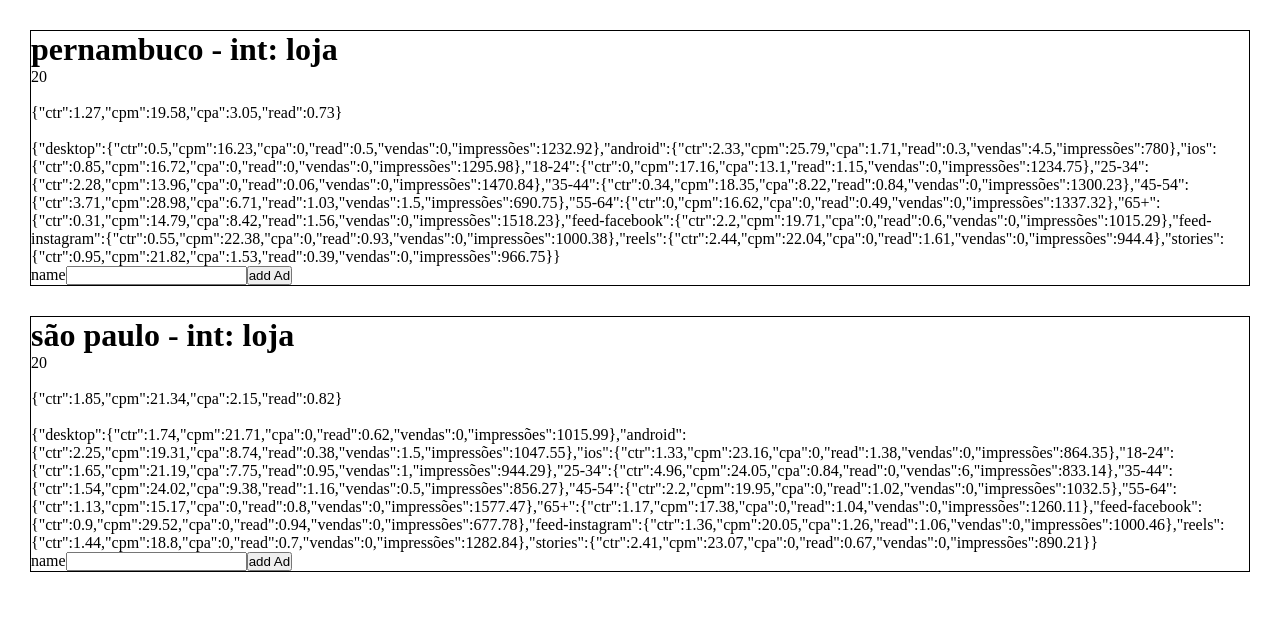
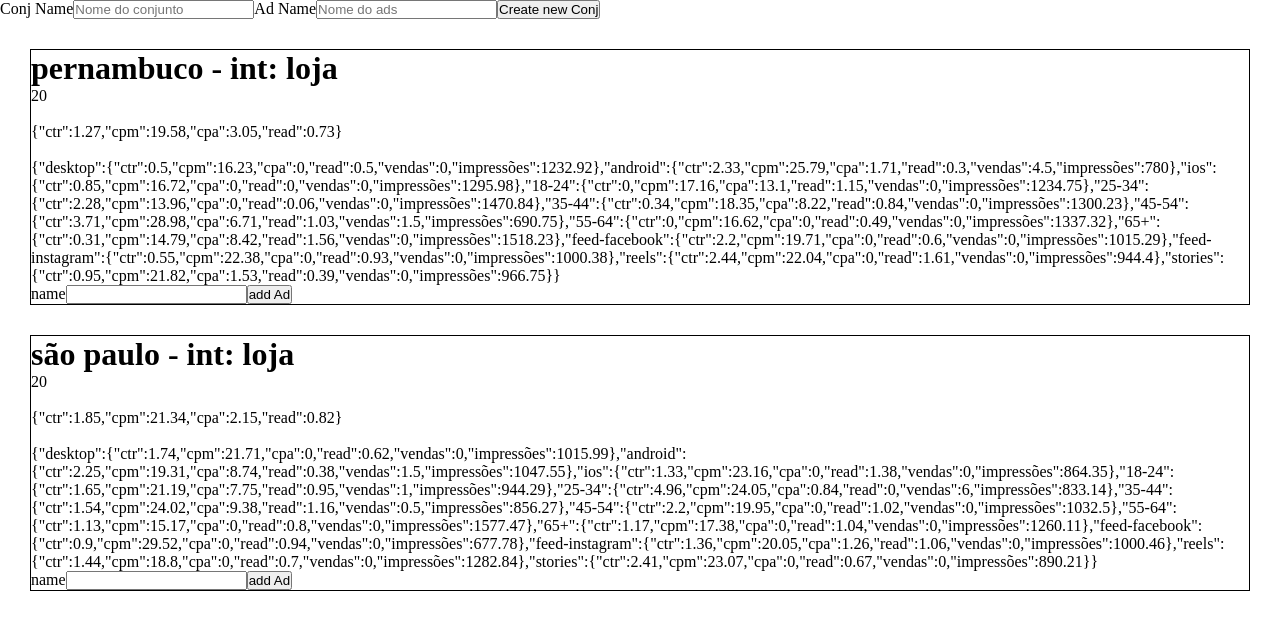
Before and after one commit to kayoroxa/ads-simulator, a Next.js app: page /test in a window 1280 px wide. Shown: the top 630 px of the page. Built offline with nearby package versions, Linux system fonts and the light colour scheme.

Commit message:
form create conj

```diff
--- a/src/pages/test.tsx
+++ b/src/pages/test.tsx
@@ -18,7 +18,7 @@ export default function () {
   // on key down
   useEffect(() => {
     document.addEventListener('keydown', e => {
-      if (e.key === 'Enter') {
+      if (e.key === 'Insert') {
         allConjKit[0].addMoney(20)
         allConjKit[1].addMoney(20)
       }
@@ -37,6 +37,35 @@ export default function () {
     <div>
       {conjSelect === false && (
         <div>
+          <Formik
+            onSubmit={values => {
+              console.log(values)
+            }}
+            validate={values => {
+              const errors: any = {}
+              if (!values.conjName || !values.adName) {
+                errors.name = 'Campo obrigatório'
+              }
+              return errors
+            }}
+            initialValues={{
+              conjName: '',
+              adName: '',
+            }}
+            render={() => (
+              <Form>
+                <label>Conj Name</label>
+                <Field
+                  name="conjName"
+                  type="text"
+                  placeholder="Nome do conjunto"
+                />
+                <label>Ad Name</label>
+                <Field name="adName" type="text" placeholder="Nome do ads" />
+                <button type="submit">Create new Conj</button>
+              </Form>
+            )}
+          />
           {allConjKit.map(({ conj, ads, addAd }, index) => (
             <div
               key={index}
```
